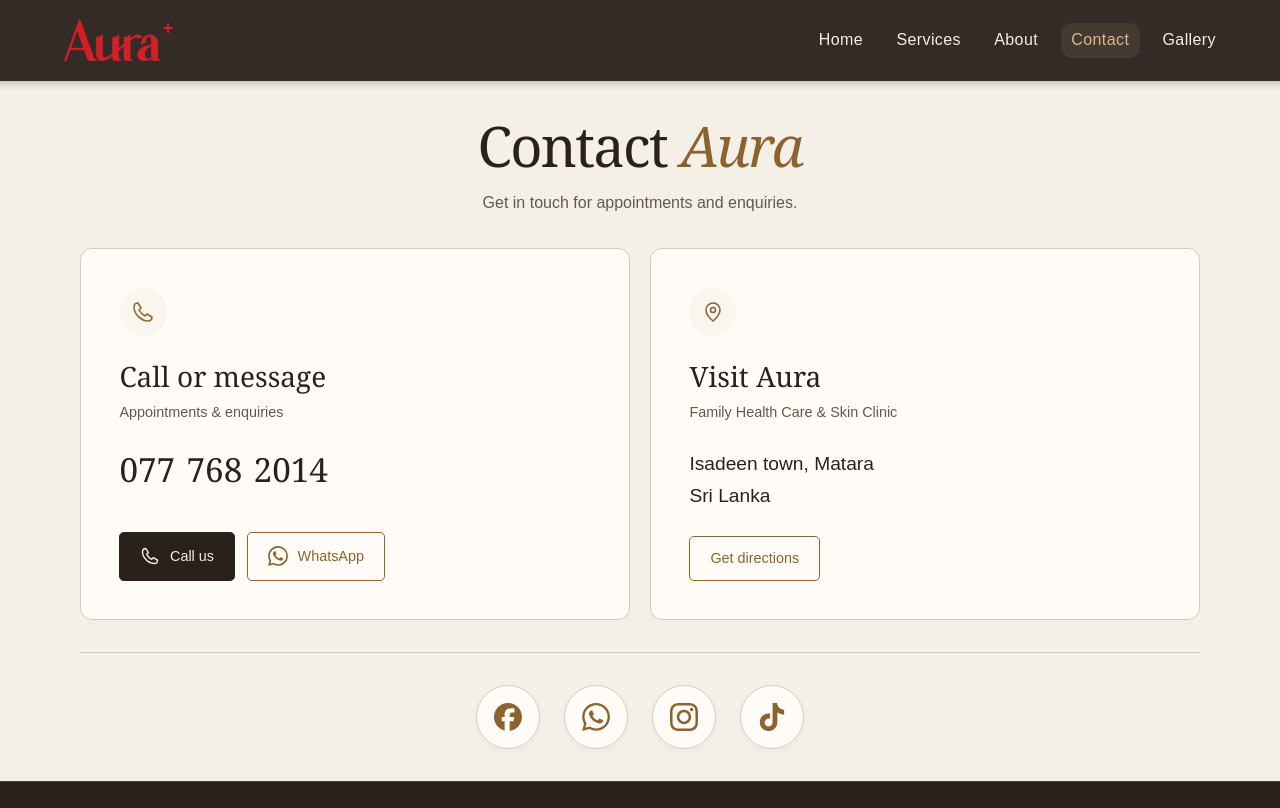
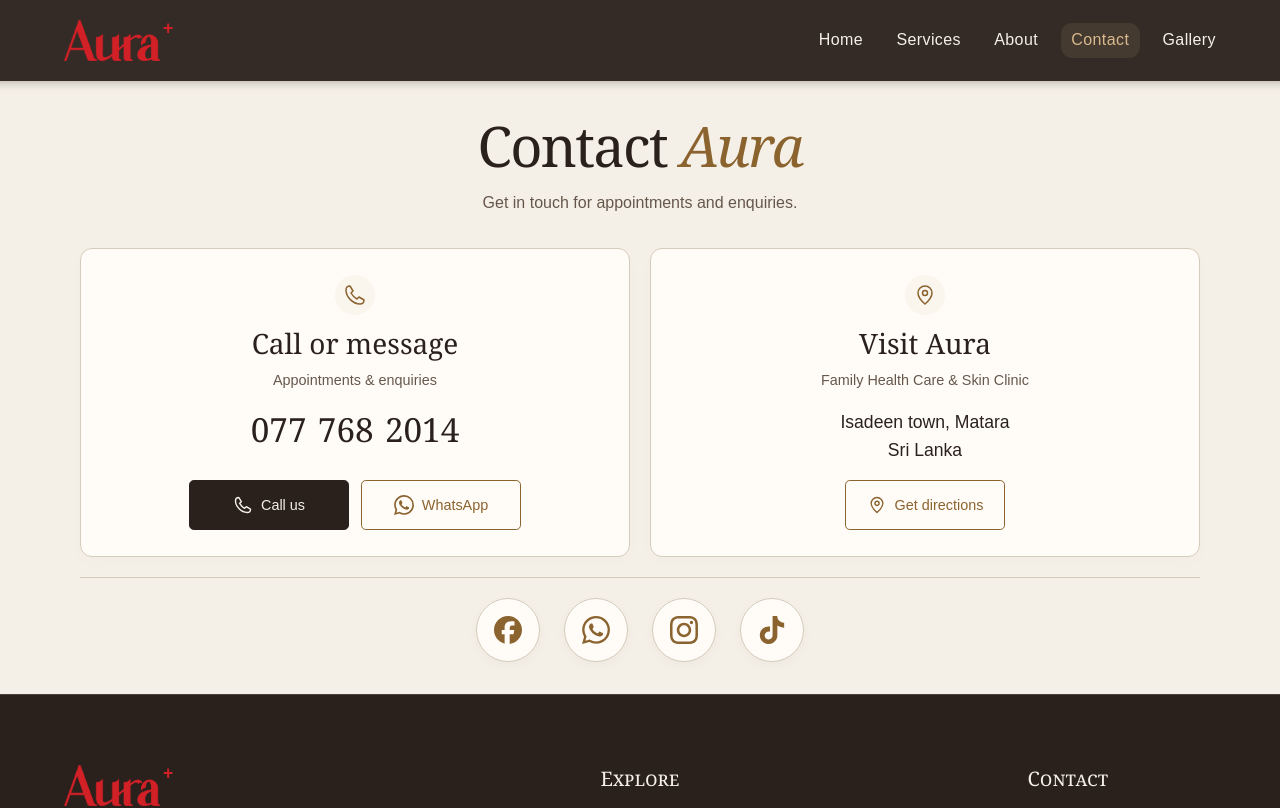
Before and after one commit to sahandha444/Aura-Skin-Clinic, a Next.js app in the folder aura-skin-clinic-app/: page /contact in a window 1280 px wide. Shown: the top 808 px of the page. Built offline with nearby package versions, Linux system fonts and the light colour scheme.

Commit message:
Initial commit

```diff
--- a/aura-skin-clinic-app/app/contact/page.tsx
+++ b/aura-skin-clinic-app/app/contact/page.tsx
@@ -41,7 +41,10 @@ export default function Contact() {
           <h2 id="contact-visit-title">Visit Aura</h2>
           <p className="contact-panel-intro">Family Health Care &amp; Skin Clinic</p>
           <address>Isadeen town, Matara<br />Sri Lanka</address>
-          <a className="button button-outline contact-directions" href={directions} target="_blank" rel="noopener noreferrer">Get directions</a>
+          <a className="button button-outline contact-directions" href={directions} target="_blank" rel="noopener noreferrer">
+            <svg width="20" height="20" viewBox="0 0 24 24" fill="none" stroke="currentColor" strokeWidth="1.7" aria-hidden="true"><path d="M19 10c0 5-7 11-7 11S5 15 5 10a7 7 0 1 1 14 0Z" /><circle cx="12" cy="10" r="2.5" /></svg>
+            Get directions
+          </a>
         </section>
       </div>
       <div className="contact-social-section">
--- a/aura-skin-clinic-app/app/globals.css
+++ b/aura-skin-clinic-app/app/globals.css
@@ -125,7 +125,7 @@ body:has(.home-hero) main {
   flex-direction: column;
   flex: 1;
 }
-h1, h2 { font-family: var(--display); font-weight: 400; }
+h1, h2 { font-family: var(--display), serif; font-weight: 400; }
 
 .home-hero {
   flex: 0 0 auto;
@@ -144,7 +144,7 @@ h1, h2 { font-family: var(--display); font-weight: 400; }
 .home-hero h1 { margin: 0; font-weight: 400; }
 .clinic-name {
   display: block;
-  font-family: var(--display);
+  font-family: var(--display), serif;
   font-size: clamp(5rem, min(15vw, 22svh), 14rem);
   line-height: 1.05;
   font-weight: 400;
@@ -174,8 +174,8 @@ h1, h2 { font-family: var(--display); font-weight: 400; }
   position: relative;
   aspect-ratio: 5 / 6;
   overflow: hidden;
-  -webkit-mask: url("/logo/portrait-mask.svg") center / 100% 100% no-repeat;
-  mask: url("/logo/portrait-mask.svg") center / 100% 100% no-repeat;
+  -webkit-mask: url("../public/logo/portrait-mask.svg") center / 100% 100% no-repeat;
+  mask: url("../public/logo/portrait-mask.svg") center / 100% 100% no-repeat;
 }
 .campaign-portrait img {
   object-fit: cover;
@@ -286,14 +286,14 @@ h1, h2 { font-family: var(--display); font-weight: 400; }
 .doctor-copy { display: grid; gap: 1.5rem; }
 .doctor-name {
   color: var(--bronze);
-  font-family: var(--display);
+  font-family: var(--display), serif;
   font-size: 1.4em;
   font-style: italic;
   font-weight: 400;
 }
 .doctor-experience {
   color: var(--ink);
-  font-family: var(--display);
+  font-family: var(--display), serif;
   font-size: 1.4em;
   font-style: italic;
   font-weight: 700;
@@ -385,7 +385,7 @@ h1, h2 { font-family: var(--display); font-weight: 400; }
 .service-category summary:focus-visible { outline: 2px solid var(--bronze); outline-offset: 4px; }
 .treatment-content { display: grid; grid-template-columns: 1fr 1.15fr; gap: clamp(1.5rem, 4vw, 3rem); padding: .5rem 0 2rem clamp(.5rem, 1.5vw, 1.5rem); }
 .treatment-description p { color: #66574c; font-size: .9rem; line-height: 1.8; margin: 0 0 1.1rem; }
-.treatment-description .treatment-intro { font-family: var(--display); font-size: 1.7rem; color: var(--ink); line-height: 1.3; }
+.treatment-description .treatment-intro { font-family: var(--display), serif; font-size: 1.7rem; color: var(--ink); line-height: 1.3; }
 .treatment-description h4 { margin: 1.5rem 0 .6rem; font-size: .9rem; font-weight: 500; }
 .treatment-description .treatment-note { font-size: .8rem; }
 .treatment-description .button { min-width: 0; font-size: .85rem; margin-top: .5rem; }
@@ -634,14 +634,14 @@ h1, h2 { font-family: var(--display); font-weight: 400; }
 .contact-heading h1 em { color: var(--bronze); font-weight: 400; }
 .contact-heading p { margin: 0; color: #66574c; font-size: 1rem; line-height: 1.7; }
 .contact-details { display: grid; grid-template-columns: 1fr 1fr; gap: 1.25rem; }
-.contact-panel { display: flex; flex-direction: column; align-items: flex-start; padding: clamp(1.5rem, 3vw, 2.75rem); background: #fffcf7; border: 1px solid var(--line); border-radius: .75rem; box-shadow: 0 5px 18px #2a201c04; }
-.contact-panel-icon { display: grid; place-items: center; width: 3rem; height: 3rem; margin-bottom: 1.5rem; border-radius: 50%; background: #8b632f0c; color: var(--bronze); }
+.contact-panel { display: flex; flex-direction: column; align-items: center; text-align: center; padding: clamp(1.25rem, 2vw, 1.75rem); background: #fffcf7; border: 1px solid var(--line); border-radius: .75rem; box-shadow: 0 5px 18px #2a201c04; }
+.contact-panel-icon { display: grid; place-items: center; width: 2.5rem; height: 2.5rem; margin-bottom: .75rem; border-radius: 50%; background: #8b632f0c; color: var(--bronze); }
 .contact-panel h2 { margin: 0 0 .5rem; font-size: 1.75rem; font-weight: 400; line-height: 1.2; }
-.contact-panel-intro { margin: 0 0 1.5rem; color: #66574c; font-size: .9rem; line-height: 1.6; }
+.contact-panel-intro { margin: 0 0 1rem; color: #66574c; font-size: .9rem; line-height: 1.6; }
 .contact-main-phone {
   display: inline-block;
-  margin: 0 0 1.5rem;
-  font-family: var(--display);
+  margin: 0 0 1rem;
+  font-family: var(--display), serif;
   font-size: clamp(1.65rem, 2.6vw, 2.5rem);
   font-weight: 400;
   font-variant-numeric: lining-nums tabular-nums;
@@ -651,15 +651,19 @@ h1, h2 { font-family: var(--display); font-weight: 400; }
   white-space: nowrap;
 }
 .contact-main-phone:hover { color: var(--bronze); }
-.contact-actions { display: flex; flex-wrap: wrap; align-items: center; gap: .75rem; margin-top: auto; }
-.contact-actions .button { justify-content: center; gap: .6rem; }
-.contact-actions .button svg { flex-shrink: 0; width: 20px; height: 20px; }
-.contact-panel .button { min-width: 0; padding: .85rem 1.25rem; border-radius: .3rem; font-size: .9rem; }
+.contact-actions { display: grid; grid-template-columns: repeat(2, minmax(0, 1fr)); width: 100%; max-width: 20.75rem; gap: .75rem; margin-top: auto; }
+.contact-actions .button { width: 100%; justify-self: stretch; }
+.contact-panel .button { display: inline-flex; align-items: center; justify-content: center; gap: .5rem; min-width: 0; min-height: 50px; padding: .75rem .65rem; border-radius: .3rem; font-size: .9rem; line-height: 1.4; white-space: nowrap; }
+.contact-panel .button svg { flex: 0 0 20px; width: 20px; height: 20px; }
 .contact-call-button { background: var(--ink); border: 1px solid var(--ink); color: var(--ivory); }
 .contact-call-button:hover { background: var(--bronze); border-color: var(--bronze); color: var(--ivory); }
-.contact-panel address { margin-bottom: 1.5rem; font-style: normal; font-size: 1.2rem; line-height: 1.65; }
-.contact-directions { margin-top: auto; }
-.contact-social-section { display: flex; justify-content: center; margin-top: 2rem; padding-top: 2rem; border-top: 1px solid var(--line); }
+.contact-panel address { margin: 0 0 1rem; font-style: normal; font-size: 1.1rem; line-height: 1.6; }
+.contact-directions { width: min(10rem, calc((100% - .75rem) / 2)); margin-top: auto; }
+@media (max-width: 380px) {
+  .contact-actions { grid-template-columns: 1fr; max-width: none; }
+  .contact-directions { width: 100%; }
+}
+.contact-social-section { display: flex; justify-content: center; margin-top: 1.25rem; padding-top: 1.25rem; border-top: 1px solid var(--line); }
 .contact-social-section .footer-socials { justify-content: center; gap: clamp(.75rem, 2vw, 1.5rem); margin-top: 0; }
 .contact-social-section .footer-socials a {
   width: clamp(3.25rem, 5vw, 4rem);
@@ -707,11 +711,11 @@ h1, h2 { font-family: var(--display); font-weight: 400; }
 .mobile-menu-top { display: flex; justify-content: flex-end; padding: max(.75rem, env(safe-area-inset-top)) var(--margin) .75rem; }
 .mobile-menu-content { display: grid; align-content: center; min-height: calc(100dvh - 5rem); max-width: 28rem; margin-inline: auto; padding: 1rem var(--margin) max(4rem, env(safe-area-inset-bottom)); }
 .masthead .mobile-navigation { display: flex; flex-direction: column; align-items: stretch; gap: 0; }
-.masthead .mobile-navigation a { display: flex; align-items: center; justify-content: center; gap: 1rem; border-bottom: 1px solid var(--line); padding: 1rem .75rem; font: 400 clamp(1.6rem, 5svh, 2.25rem)/1.3 var(--display); letter-spacing: .015em; transition: color 220ms ease, background-color 220ms ease; }
+.masthead .mobile-navigation a { --link-order: 0; display: flex; align-items: center; justify-content: center; gap: 1rem; border-bottom: 1px solid var(--line); padding: 1rem .75rem; font: 400 clamp(1.6rem, 5svh, 2.25rem)/1.3 var(--display); letter-spacing: .015em; transition: color 220ms ease, background-color 220ms ease; }
 .masthead .mobile-navigation a::before { content: none; }
 .masthead .mobile-navigation a[aria-current="page"] { color: var(--bronze); font-style: italic; background: #8b632f08; }
 .masthead .mobile-navigation a:is(:hover, :focus-visible) { color: var(--bronze); background: #8b632f0c; }
-.mobile-menu[open] .mobile-navigation a { animation: mobile-link-in 420ms cubic-bezier(.22, 1, .36, 1) both; animation-delay: calc(70ms + var(--link-order) * 45ms); }
+.mobile-menu[open] .mobile-navigation a { animation: mobile-link-in 420ms cubic-bezier(.22, 1, .36, 1) both; animation-delay: calc(70ms + var(--link-order, 0) * 45ms); }
 @keyframes mobile-menu-in { from { opacity: 0; transform: translateY(-1.25rem); } to { opacity: 1; transform: translateY(0); } }
 @keyframes mobile-menu-out { to { opacity: 0; transform: translateY(-.75rem); } }
 @keyframes mobile-link-in { from { opacity: 0; transform: translateY(16px); } to { opacity: 1; transform: translateY(0); } }
@@ -750,7 +754,6 @@ main, .hero-copy, .introduction-copy, .doctor-copy, .treatment-description, .con
   .treatment-description p { font-size: 1rem; }
   .treatment-detail > summary { padding-block: 1rem; gap: .5rem; }
   .comparison-stage input { touch-action: pan-y; }
-  .contact-panel .button { min-height: 44px; }
   .contact-main-phone { max-width: 100%; font-size: clamp(1.65rem, 7vw, 2rem); }
   .footer-links a, .footer-bottom > a { display: inline-flex; align-items: center; min-height: 44px; }
   .footer-links { gap: .25rem; }
@@ -770,7 +773,6 @@ main, .hero-copy, .introduction-copy, .doctor-copy, .treatment-description, .con
   .comparison-label-after { right: .75rem; }
   .contact-panel { padding: 1.25rem; }
   .contact-actions { width: 100%; }
-  .contact-actions .button { flex: 1 1 auto; }
   .site-footer { padding-top: 2.5rem; }
   .footer-columns { grid-template-columns: 1fr; gap: 2rem; }
   .footer-bottom { align-items: flex-start; flex-direction: column; }
```
